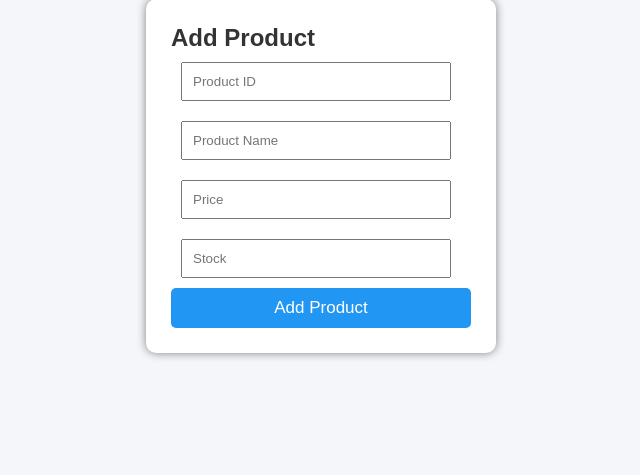
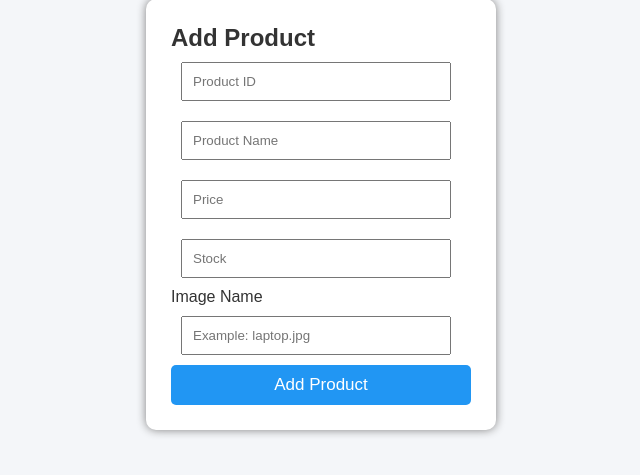
Before and after one commit to tejas4090/Digital_Electronics_Ecommerce_Platform, a Flask app: page /add_product in a window 1280 px wide. Shown: the part 51-526 px from the top of the page, without its empty margins (319-959 px from the left). Run offline with Flask 3, Linux system fonts and the light colour scheme; the visitor is signed in with stand-in values (Sample User, id 1).

Commit message:
Updated project with new features

```diff
--- a/app.py
+++ b/app.py
@@ -1,6 +1,14 @@
 import smtplib
 import random
 from email.mime.text import MIMEText
+
+#===============================
+
+from flask import Flask, render_template, request, redirect, session
+import mysql.connector
+
+app = Flask(__name__)
+app.secret_key = "shopping123"
 
 #===============================
 
@@ -30,13 +38,6 @@ def send_otp(receiver_email, otp, purpose="registration"):
 
     server.quit()
     print("OTP Sent To Mail Successfully")
-
-
-from flask import Flask, render_template, request, redirect, session
-import mysql.connector
-
-app = Flask(__name__)
-app.secret_key = "shopping123"
 
 
 #===============================
@@ -784,13 +785,14 @@ def add_product():
         name = request.form["name"]
         price = request.form["price"]
         stock = request.form["stock"]
+        image = request.form["image"]
 
         cursor.execute(
             """
-            INSERT INTO products(pid, name, price, stock)
-            VALUES(%s,%s,%s,%s)
+            INSERT INTO products(pid, name, price, stock, image)
+            VALUES(%s,%s,%s,%s,%s)
             """,
-            (pid, name, price, stock)
+            (pid, name, price, stock, image)
         )
 
         conn.commit()
--- a/templates/add_product.html
+++ b/templates/add_product.html
@@ -22,6 +22,10 @@ href="{{ url_for('static', filename='style.css') }}">
 <input type="number" name="price" placeholder="Price" required>
 
 <input type="number" name="stock" placeholder="Stock" required>
+<label>Image Name</label>
+
+<input
+type="text"name="image"placeholder="Example: laptop.jpg"required>
 
 <button type="submit">Add Product</button>
 
--- a/templates/admin_customers.html
+++ b/templates/admin_customers.html
@@ -23,6 +23,7 @@
     <th>ID</th>
     <th>Name</th>
     <th>Mobile</th>
+    <th>Email</th>
     <th>Address</th>
     <th>Pincode</th>
     <th>Username</th>
@@ -37,6 +38,7 @@
     <td>{{ customer[3] }}</td>
     <td>{{ customer[4] }}</td>
     <td>{{ customer[5] }}</td>
+    <td>{{ customer[6] }}</td>
 </tr>
 
 {% endfor %}
```
Also changed, not shown: static/images/tab.jpg (added). Lines whose indentation alone changed are shown as unchanged.
